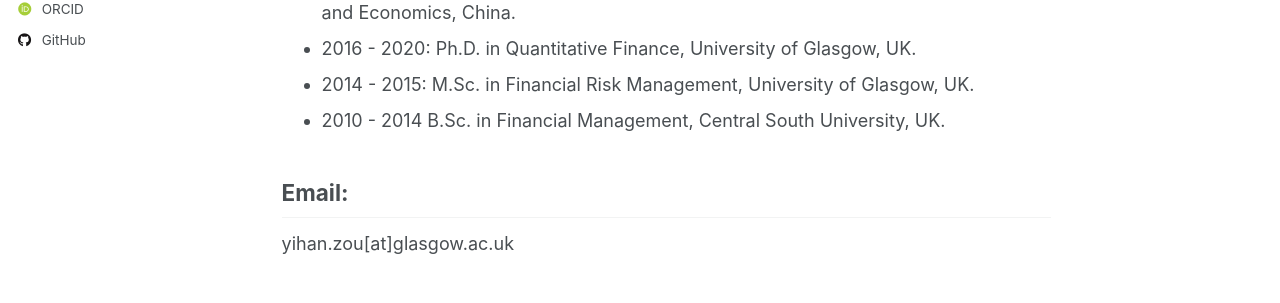
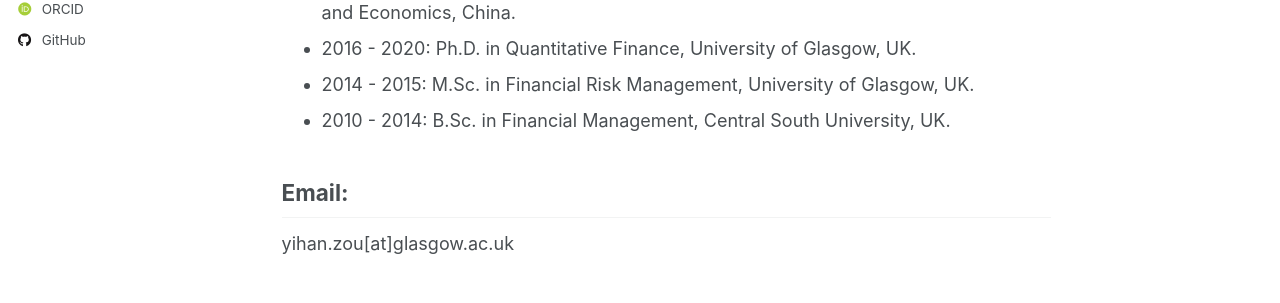
Before and after one commit to yihanZzz/yihanZzz.github.io, a Jekyll site: the page built from _pages/about.md, in a window 1280 px wide and 1177 px high. Shown: the part 516-819 px from the top of the window. Built offline with Jekyll 4.4.1, drawn with Linux system fonts in a browser that asks for light colours; some web fonts are replaced; a script that is not in the unit is left out; a file with an impossible date is left out.

```diff
--- a/_pages/about.md
+++ b/_pages/about.md
@@ -19,7 +19,7 @@ Short summary:
 - 2021 - 2023: Lecturer at the School of Finance, Southwestern University of Finance and Economics, China.
 - 2016 - 2020: Ph.D. in Quantitative Finance, University of Glasgow, UK.
 - 2014 - 2015: M.Sc. in Financial Risk Management, University of Glasgow, UK.
-- 2010 - 2014  B.Sc. in Financial Management, Central South University, UK.
+- 2010 - 2014:  B.Sc. in Financial Management, Central South University, UK.
 
 Email:
 ------
```
